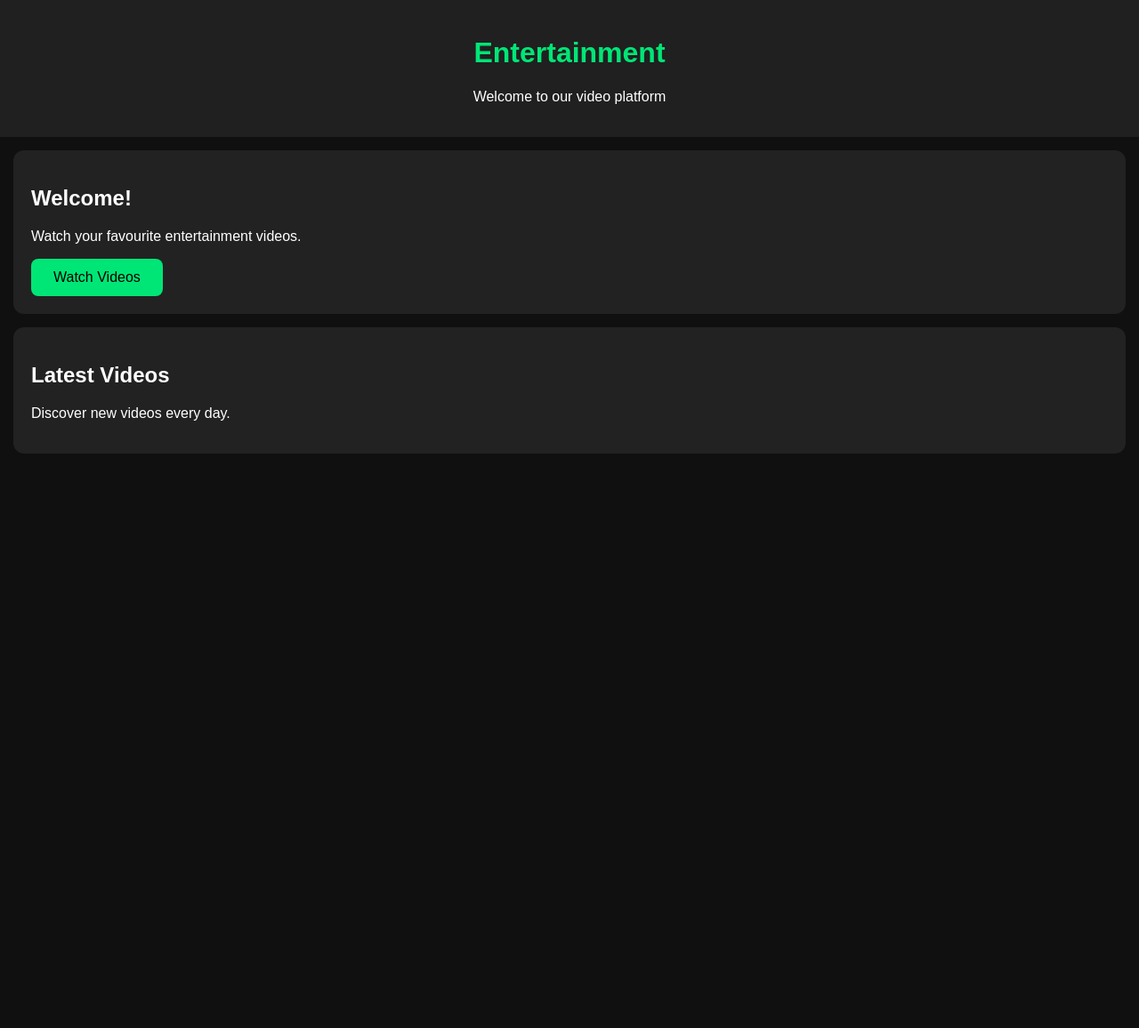
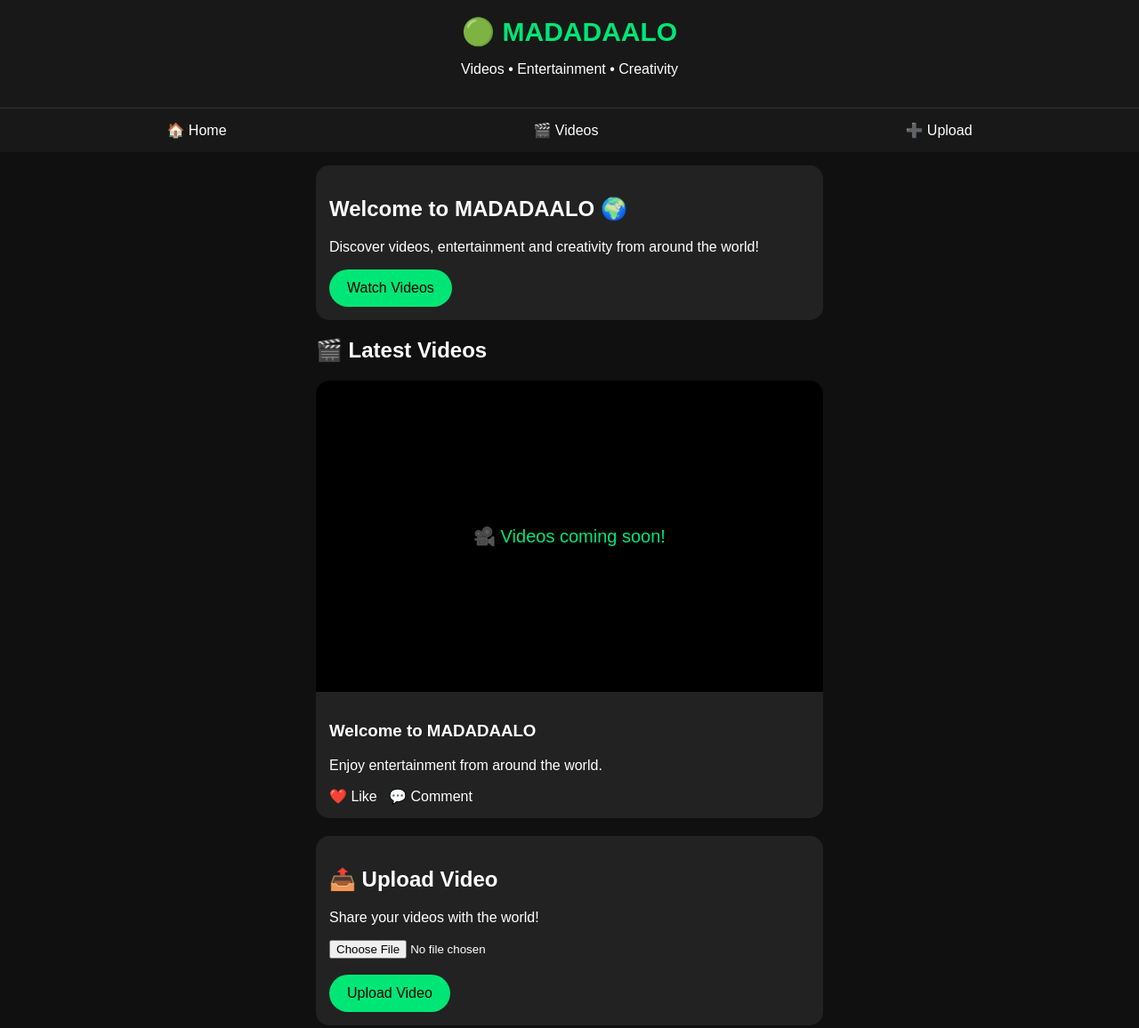
Before and after one commit to xuseenibnu279-svg/entertainment, a plain HTML site: page index.html in a window 1280 px wide. Shown: the top 1156 px of the page at 89% size. Before the commit the page ends 800 px from the top, so only its background shows below. Drawn offline with Linux system fonts and the light colour scheme.

Commit message:
Update index.html

```diff
--- a/index.html
+++ b/index.html
@@ -1,58 +1,155 @@
+<!DOCTYPE html>
+<html lang="en">
+<head>
+<meta charset="UTF-8">
+<meta name="viewport" content="width=device-width, initial-scale=1.0">
+<title>MADADAALO</title>
 
-<!DOCTYPE html>
-<html>
-<head>
-    <title>Entertainment Videos</title>
-    <meta name="viewport" content="width=device-width, initial-scale=1.0">
 <style>
+* {
+  box-sizing: border-box;
+}
+
 body {
   margin: 0;
-            font-family: Arial;
+  font-family: Arial, sans-serif;
   background: #101010;
   color: white;
 }
+
 header {
-            background: #202020;
-            padding: 20px;
+  background: #181818;
+  padding: 18px;
   text-align: center;
+  border-bottom: 1px solid #333;
 }
-        h1 {
+
+.logo {
+  font-size: 30px;
+  font-weight: bold;
   color: #00e676;
 }
-        .video {
+
+nav {
+  display: flex;
+  justify-content: space-around;
+  padding: 15px;
+  background: #181818;
+}
+
+nav a {
+  color: white;
+  text-decoration: none;
+}
+
+nav a:hover {
+  color: #00e676;
+}
+
+.container {
+  padding: 15px;
+  max-width: 600px;
+  margin: auto;
+}
+
+.card {
   background: #222;
-            margin: 15px;
-            padding: 20px;
-            border-radius: 12px;
+  border-radius: 15px;
+  margin-bottom: 20px;
+  overflow: hidden;
 }
+
+.video-box {
+  background: #000;
+  height: 350px;
+  display: flex;
+  align-items: center;
+  justify-content: center;
+  color: #00e676;
+  font-size: 20px;
+}
+
+.card-content {
+  padding: 15px;
+}
+
 button {
   background: #00e676;
-            padding: 12px 25px;
+  color: black;
   border: none;
-            border-radius: 8px;
+  padding: 12px 20px;
+  border-radius: 25px;
   font-size: 16px;
+  cursor: pointer;
+}
+
+button:hover {
+  background: #00c853;
+}
+
+footer {
+  text-align: center;
+  padding: 25px;
+  color: #888;
 }
 </style>
 </head>
+
 <body>
 
 <header>
-    <h1>Entertainment</h1>
-    <p>Welcome to our video platform</p>
+  <div class="logo">🟢 MADADAALO</div>
+  <p>Videos • Entertainment • Creativity</p>
 </header>
 
-<div class="video">
-    <h2>Welcome!</h2>
-    <p>Watch your favourite entertainment videos.</p>
-    <button onclick="document.getElementById('latest').scrollIntoView({behavior:'smooth'})">
+<nav>
+  <a href="#">🏠 Home</a>
+  <a href="#videos">🎬 Videos</a>
+  <a href="#upload">➕ Upload</a>
+</nav>
+
+<div class="container">
+
+  <div class="card">
+    <div class="card-content">
+      <h2>Welcome to MADADAALO 🌍</h2>
+      <p>Discover videos, entertainment and creativity from around the world!</p>
+      <button onclick="document.getElementById('videos').scrollIntoView()">
         Watch Videos
       </button>
     </div>
+  </div>
 
-<div class="video" id="latest">
-    <h2>Latest Videos</h2>
-    <p>Discover new videos every day.</p>
+  <h2 id="videos">🎬 Latest Videos</h2>
+
+  <div class="card">
+    <div class="video-box">
+      🎥 Videos coming soon!
     </div>
+    <div class="card-content">
+      <h3>Welcome to MADADAALO</h3>
+      <p>Enjoy entertainment from around the world.</p>
+      ❤️ Like &nbsp; 💬 Comment
+    </div>
+  </div>
+
+  <div class="card" id="upload">
+    <div class="card-content">
+      <h2>📤 Upload Video</h2>
+      <p>Share your videos with the world!</p>
+      <input type="file" accept="video/*">
+      <br><br>
+      <button onclick="alert('Video upload system is coming soon!')">
+        Upload Video
+      </button>
+    </div>
+  </div>
+
+</div>
+
+<footer>
+  © 2026 MADADAALO 🌍
+</footer>
 
 </body>
 </html>
```
Lines whose indentation alone changed are shown as unchanged.
